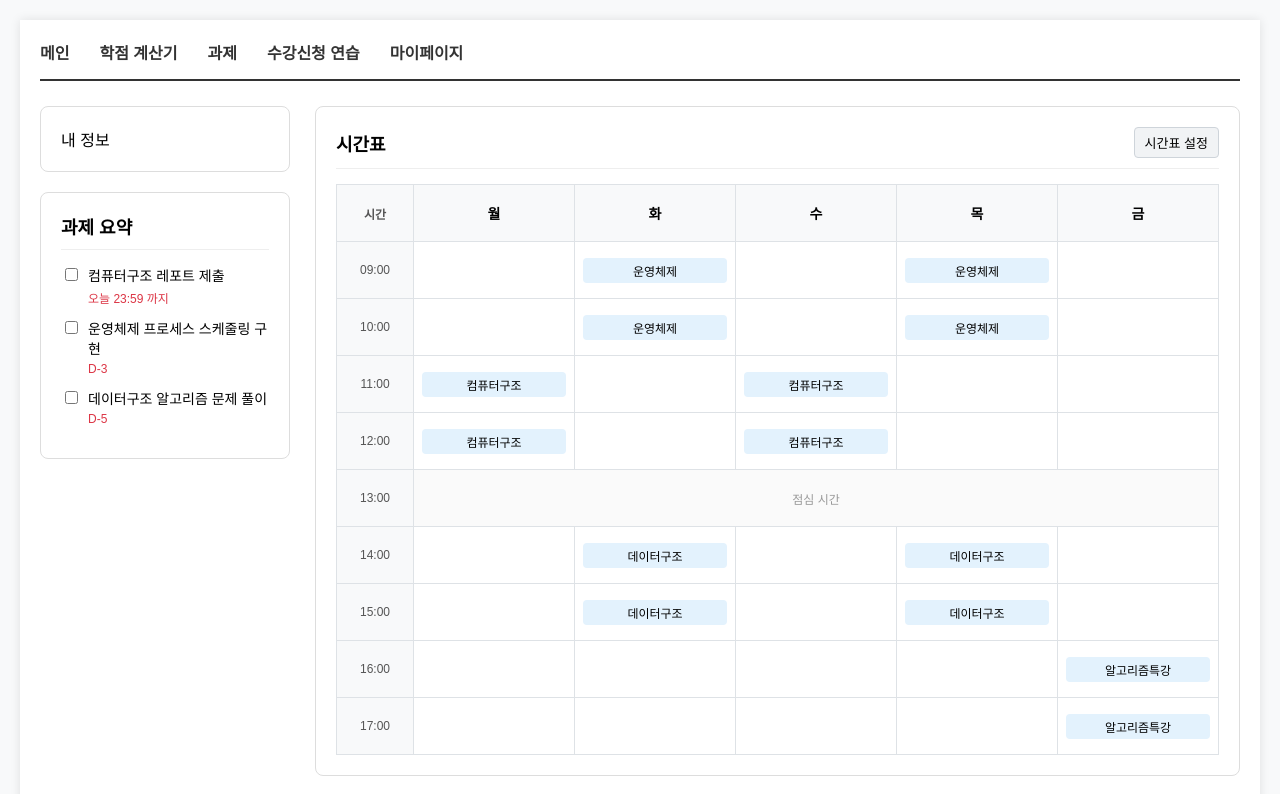
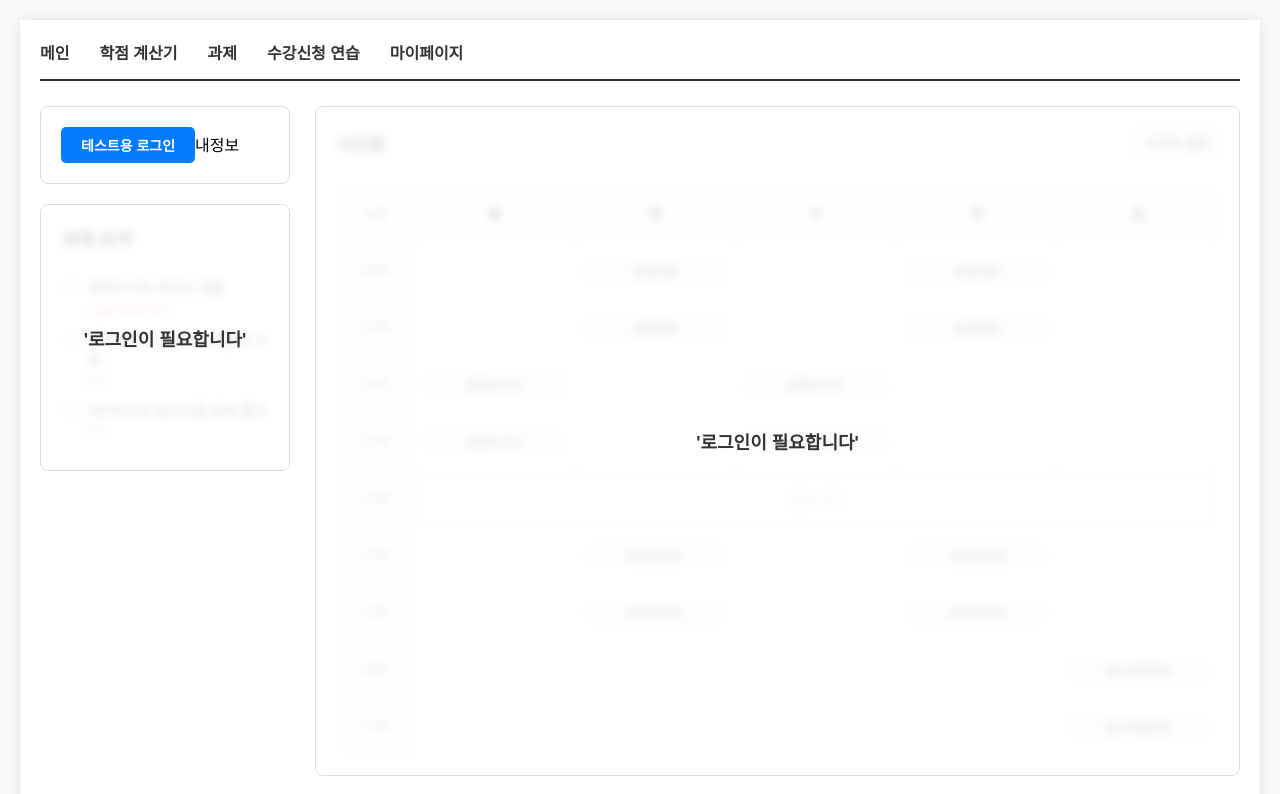
Before and after one commit to LJxxExx/webapp-team-project, a React (Create React App) app: page / in a window 1280 px wide. Shown: the top 794 px of the page. Built offline with nearby package versions, Linux system fonts and the light colour scheme; the HTML template or start-up script is replaced by a standard one.

Commit message:
TimeTable, HWlist cover

```diff
--- a/src/App.css
+++ b/src/App.css
@@ -171,3 +171,45 @@ table.timetable .time-col {
 .academic-resources {
     min-height: 150px;
 }
+
+.relative-box {
+  position: relative;
+  overflow: hidden;
+}
+
+/* 반투명 가림막 (오버레이) */
+.login-overlay {
+    position: absolute;
+    top: 0;
+    left: 0;
+    width: 100%;
+    height: 100%;
+    background-color: rgba(255, 255, 255, 0.85); /* 85% 불투명한 흰색 */
+    backdrop-filter: blur(4px); /* (선택) 배경을 살짝 흐릿하게 만들어주는 최신 효과 */
+    display: flex;
+    justify-content: center;
+    align-items: center;
+    z-index: 10; /* 다른 요소들보다 위로 올라오도록 설정 */
+
+    font-size: 18px;
+    font-weight: bold;
+    color: #333;
+    flex-direction: column;
+    gap: 15px;
+}
+
+/* 임시 로그인 버튼 디자인 */
+.btn-login {
+    padding: 8px 20px;
+    background-color: #007bff;
+    color: white;
+    border: none;
+    border-radius: 5px;
+    cursor: pointer;
+    font-size: 14px;
+    font-weight: bold;
+}
+
+.btn-login:hover {
+    background-color: #0056b3;
+}
--- a/src/App.js
+++ b/src/App.js
@@ -1,11 +1,20 @@
-import React from 'react';
+import React, {useState} from 'react';
 import './App.css';
 
 /*
 메인페이지 예시
+*/
 
-*/
 function App() {
+
+  // 로그인 상태 관리 useState(default: false = 로그아웃 상태)
+  const [isLoggedIn, setIsLoggedIn] = useState(false);
+
+  // 로그인/로그아웃 토글 함수 (test)
+  const toggleLogin = () => {
+    setIsLoggedIn(!isLoggedIn);
+  };
+
   return (
     <div className="container">
       {/* 네비게이션 영역 */}
@@ -24,14 +33,27 @@ function App() {
       {/* 본문 영역 */}
       <div className="main-layout">
 
-        {/* 좌측 사이드바 */}
+        {/* 좌측 사이드바: 로그인, 과제목록 */}
         <div className="left-column">
+          {/* 로그인, 내 정보 창 */}
           <div className="box">
-            내 정보
+            <button onClick={toggleLogin} className="btn-login">
+              {isLoggedIn ? '로그아웃' : '테스트용 로그인'}
+            </button>
+            {isLoggedIn ? '내 정보 (UsrName)' : '내정보'}
           </div>
 
-          <div className="box">
+          {/* 과제목록 */}
+          <div className="box relative-box">
             <h2 className="box-title">과제 요약</h2>
+
+            {/* 비 로그인 시 오버레이로 덮음*/}
+            {!isLoggedIn && (
+              <div className="login-overlay">
+                '로그인이 필요합니다'
+              </div>
+            )}
+
             <ul className="reminder-list">
               <li>
                 <input type="checkbox" id="task1" />
@@ -58,13 +80,20 @@ function App() {
           </div>
         </div>
 
-        {/* 우측 메인 콘텐츠 */}
+        {/* 우측 메인 콘텐츠: 시간표*/}
         <div className="right-column">
-          <div className="box">
+          <div className="box relative-box">
             <div className="timetable-header-wrap">
               <h2>시간표</h2>
               <button className="btn-settings">시간표 설정</button>
             </div>
+
+            {/* 비 로그인 시 오버레이로 덮음 */}
+            {!isLoggedIn && (
+              <div className="login-overlay">
+                '로그인이 필요합니다'
+              </div>
+            )}
 
             <table className="timetable">
               <thead>
```
